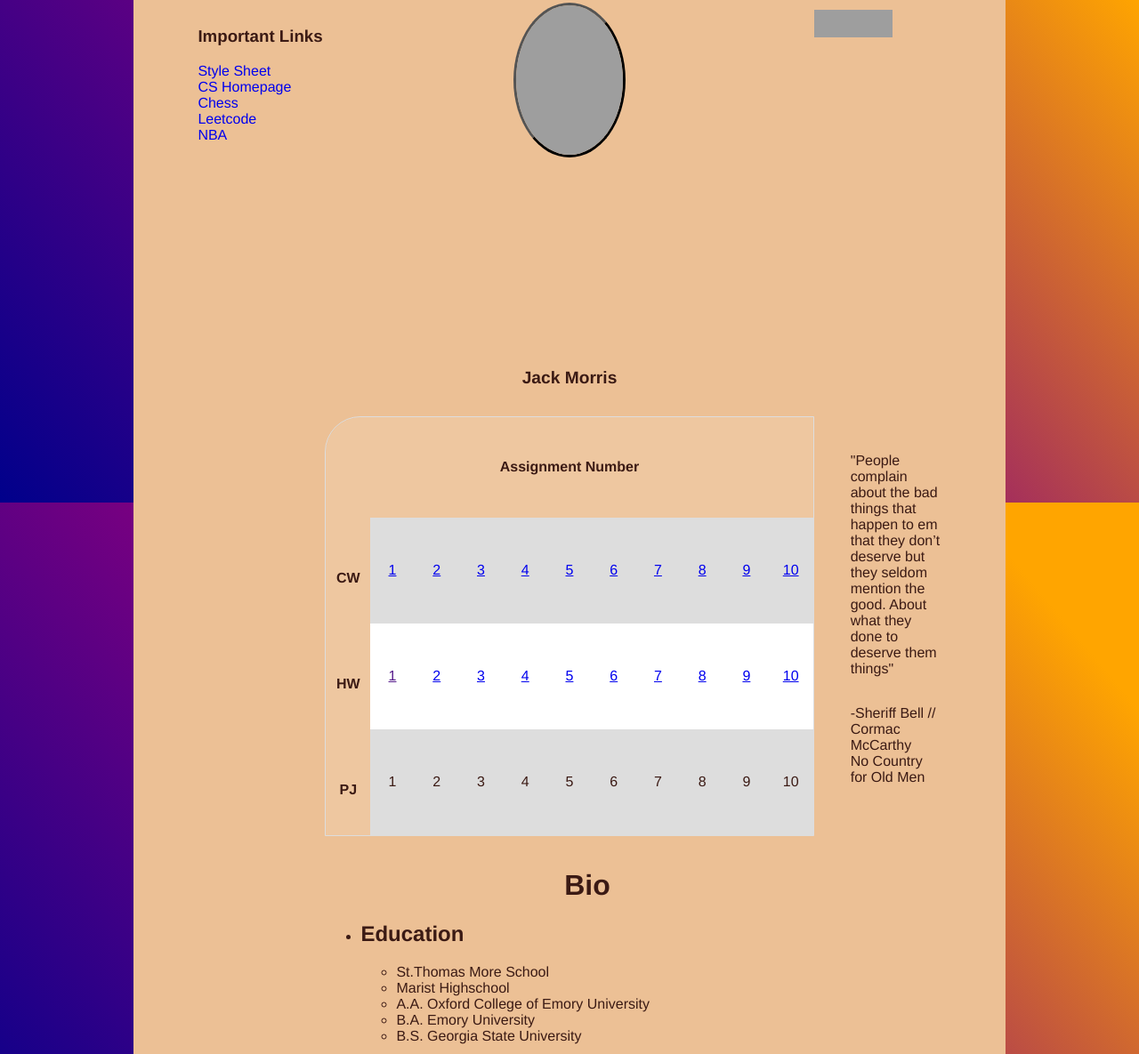
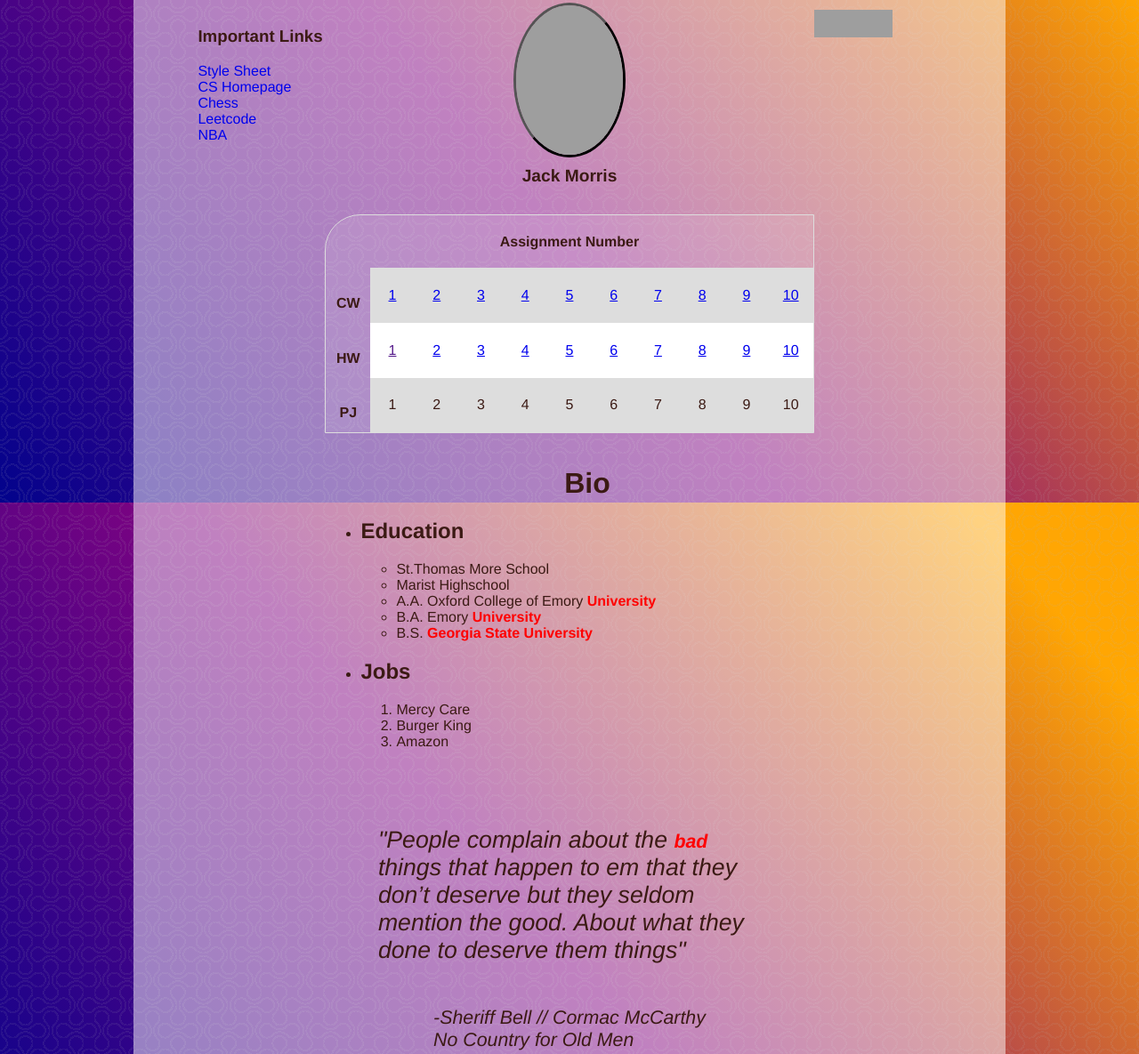
Before and after one commit to jamorr/jamorr.github.io, a plain HTML site: page index.html in a window 1280 px wide. Shown: the part 235-1420 px from the top of the page at 89% size. Drawn offline with Linux system fonts and the light colour scheme; grey boxes are pictures that could not be loaded.

Commit message:
updated grid layout for new content

```diff
--- a/stylesheet1.css
+++ b/stylesheet1.css
@@ -21,7 +21,7 @@ body.default-theme{
   justify-content:center;
   background-color: red; /* For browsers that do not support gradients */
   background:
-    url("./images/double-bubble-outline(5).png") repeat,
+    url("./images/double-bubble-outline.png") repeat,
     linear-gradient(50deg, darkblue, purple, orange 90%);
   background-size:auto;
   height: 100%;
@@ -49,16 +49,9 @@ body.default-theme{
   border-collapse: separate;
   border-spacing: 0;
   border-top-left-radius:40px;
-  /* border-radius:8px; */
   display:table;
   height:100%;
 }
-/* .default-theme tr:first-child{ */
-/*   border-top-left-radius:40px; */
-/* } */
-/* .default-theme th:first-of-type{ */
-/*   border-top-left-radius:40px; */
-/* } */
 .default-theme tr{
   text-align:center;
   display:table-row;
@@ -76,23 +69,19 @@ body.default-theme{
 .default-theme tr td:first-child{
   font-weight: bold;
   writing-mode:sideways-lr;
+  align-content:center;
+  min-width: 40px;
   background-color:rgba(255,255,255,0.1);
 }
-/* .default-theme tr:first-child{ */
-/*   font-weight:bold; */
-/*   border-top-left-radius:40px; */
-  /* background-color:rgba(255,255,255,0.1); */
-/*   background-color:white; */
-/* } */
 .default-theme tr:first-child > td, th{
   border-top-left-radius:40px;
   box-sizing:border-box;
   background-color:rgba(255,255,255,0.1);
   font-weight:bold;
-  /* overflow:hidden; */
 }
+
 /* =====================
-*    Div for text
+*      Div for text
 *  ===================== */
 
 div.text-container {
@@ -100,25 +89,18 @@ div.text-container {
   grid-template-columns:
     1fr 3fr 1fr;
   grid-template-rows:
-    min-content 1fr 1fr min-content;
-  background-color: rgb(236, 192, 149);
-  /* background-color:ivory; */
+    min-content 1fr 1fr min-content min-content;
+  /* background-color: rgb(236, 192, 149); */
+  background-color: rgba(255,255,255,0.5);
   border-radius:1rem;
 }
 .text-container h1 {
   text-align: center;
-  /* top: 0; */
-  /* left:0; */
-  /* position: absolute; */
-  /* color:transparent; */
-  /* --webkit-text-fill-color:transparent; */
-  /* --webkit-background-clip: text; */
-
 }
 
 /* =================
 *   List of links
-*   ================ */
+*  ================= */
 
 ul.list-links {
   display:block;
@@ -130,6 +112,7 @@ ul.list-links {
 ul.list-links a{
   transition: all 150ms ease-in-out;
   text-decoration: none;
+  transition-delay:0s;
 }
 ul.list-links a:hover {
   color:black;
@@ -177,7 +160,23 @@ img#headshot {
 *     Highlight Words
 *  ===================== */
 
-span.highlight {
+span{
   color: red;
   font-weight: bold;
 }
+
+/* ==================
+*        Quote
+*  ==================*/
+#quote {
+  display:flex;
+  align-items: center;
+  justify-content: center;
+  font-style: italic;
+  font-size:20pt;
+  grid-row:5;
+  grid-column:2;
+}
+#quote :last-child{
+  font-size:16pt;
+}
```
